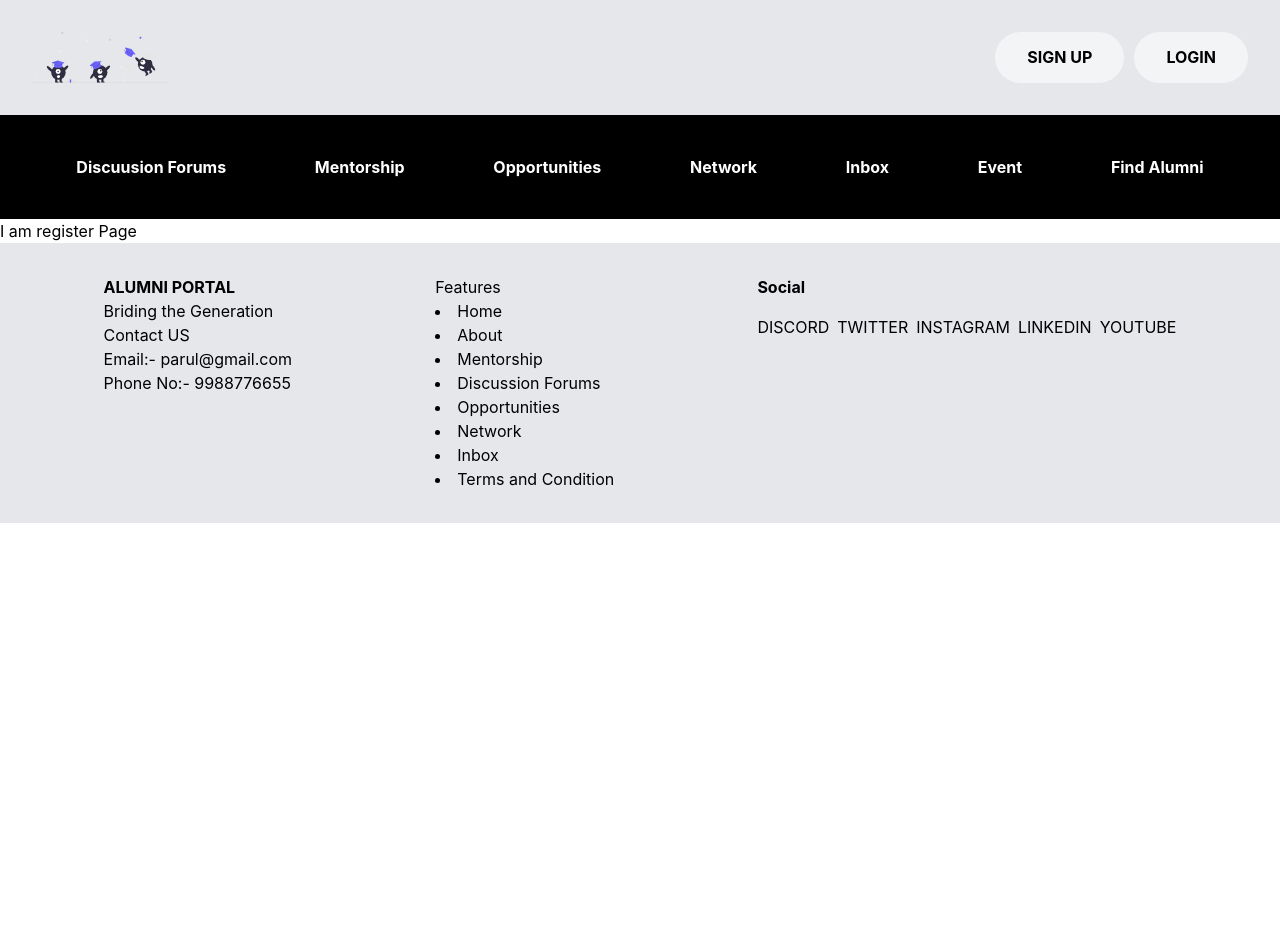
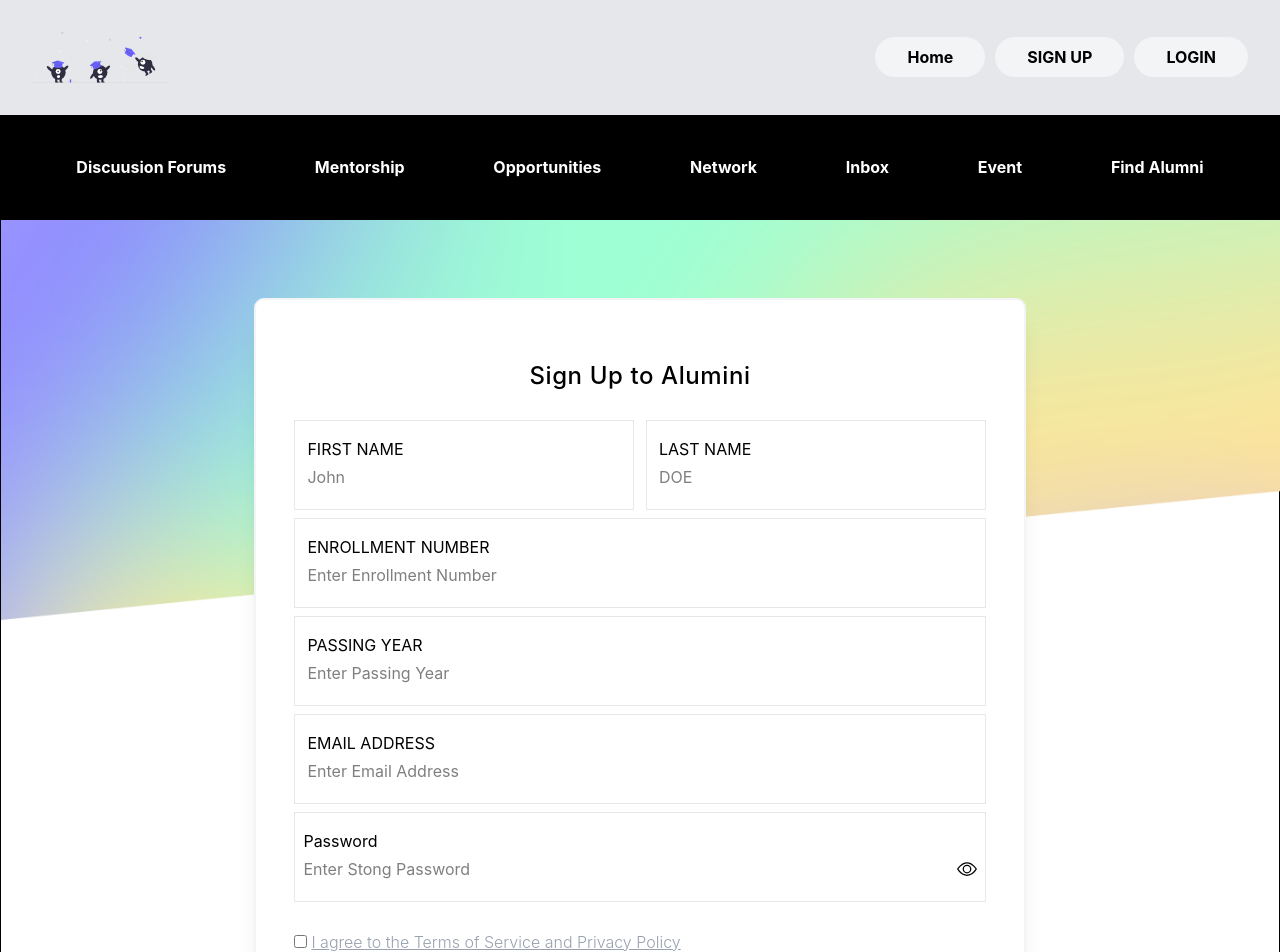
Before and after one commit to Piyush416/Final_Year_Proj, a React app in the folder frontend/: page /register in a window 1280 px wide. Shown: the top 952 px of the page. Before the commit the page ends 800 px from the top, so only its background shows below. Built offline with nearby package versions, Linux system fonts and the light colour scheme; the HTML template or start-up script is replaced by a standard one.

Commit message:
add registration page

```diff
--- a/frontend/src/Components/Footer.jsx
+++ b/frontend/src/Components/Footer.jsx
@@ -2,7 +2,7 @@ import React from 'react'
 
 const Footer = () => {
     return (
-        <div className='flex flex-row bottom-0 justify-around bg-gray-200 w-full p-8'>
+        <div className='flex flex-row relative bottom-0 justify-around bg-gray-200 w-full p-8'>
             <div>
                 <p className='font-bold'>ALUMNI PORTAL</p>
                 <p>Briding the Generation</p>
--- a/frontend/src/Components/Login.jsx
+++ b/frontend/src/Components/Login.jsx
@@ -9,7 +9,7 @@ import myimg from "./bk_img.jpg";
 
 const Login = () => {
   return (
-    <div className='flex '>
+    <div className='flex pb-20'>
 
       {/* backgorund image */}
       {/* <div className='absolute border w-full h-full max-h-xl'> */}
@@ -29,15 +29,15 @@ const Login = () => {
           <form action="">
 
             <div className='border border-gray-200 flex flex-col py-4 px-3'>
-              <label htmlFor="eamil" >EMAIL ADDRESS</label>
+              <label htmlFor="email" >EMAIL ADDRESS</label>
               <input type="email" name='email' required placeholder='johndoe@example.com' className='outline-none py-1 w-full' />
             </div>
             <div className='border border-gray-200 flex flex-col py-4 px-2'>
               <label htmlFor="password">Password</label>
               <div className='flex items-center'>
                 <input type="Password" name='email' required placeholder='Enter Stong Password ' className='outline-none py-1 w-full' />
-                <div>
-                  <BsEye />
+                <div className='hover:cursor-pointer'>
+                  <BsEye size={"20px"}/>
                 </div>
               </div>
             </div>
@@ -58,9 +58,9 @@ const Login = () => {
 
           {/* Fourth Child */}
           <div className='flex justify-center  items-center gap-5 p-5'>
-            <div className='border-1 p-1 border-gray-200 bg-gray-100'><FcGoogle size={"24px"} /></div>
-            <div className='border-1 p-1 border-gray-200 bg-gray-100'><BsApple size={"24px"} /></div>
-            <div className='border-1 p-1 border-gray-200 bg-gray-100 '><FaFacebook size={"24px"} color='blue' /></div>
+            <div className='border-1 p-1 border-gray-200 bg-gray-100 hover:cursor-pointer'><FcGoogle size={"24px"} /></div>
+            <div className='border-1 p-1 border-gray-200 bg-gray-100 hover:cursor-pointer'><BsApple size={"24px"} /></div>
+            <div className='border-1 p-1 border-gray-200 bg-gray-100 hover:cursor-pointer '><FaFacebook size={"24px"} color='blue' /></div>
           </div>
         </div>
       </div>
--- a/frontend/src/Components/Nav.jsx
+++ b/frontend/src/Components/Nav.jsx
@@ -1,50 +1,51 @@
 import React from 'react'
-import {Link} from 'react-router-dom'
+import { Link } from 'react-router-dom'
 import logo from '../assets/undraw_graduation.svg'
 
 const NavbarData = [
   {
-    "name":"Discuusion Forums"
+    "name": "Discuusion Forums"
   },
   {
-    "name":"Mentorship"
+    "name": "Mentorship"
   },
   {
-    "name":"Opportunities"
+    "name": "Opportunities"
   },
   {
-    "name":"Network"
+    "name": "Network"
   },
   {
-    "name":"Inbox"
+    "name": "Inbox"
   },
   {
-   "name":"Event"
+    "name": "Event"
   },
   {
-    "name":"Find Alumni"
+    "name": "Find Alumni"
   }
 ]
 
 const Nav = () => {
   return (
     <>
-     <div className='flex bg-gray-200 justify-between'>
+      <div className='flex bg-gray-200 justify-between items-center'>
         {/* <ul className='flex  min-w-sm justify-around'>
         <li className='p-2 border bg-gray-600 rounded hover:bg-gray-400 hover:border '><Link to="/" className='text-white hover:text-black'> Home</Link></li>
         <li className='p-2 border bg-gray-600 rounded hover:bg-gray-400 hover:border '><Link to="/login" className='text-white hover:text-black'> Login</Link></li>
         <li className='p-2 border bg-gray-600 rounded hover:bg-gray-400 hover:border '><Link to="/register" className='text-white hover:text-black'> Register</Link></li>
       </ul> */}
-      <img src={logo} width='200'  className='px-8 py-8'></img>
-      <div className='flex px-8 py-8 gap-2.5'>
-        <button className='bg-gray-100 text-black rounded-full py-2 px-8 font-bold'>SIGN UP</button>
-        <button className='bg-gray-100 text-black rounded-full py-2 px-8 font-bold'>LOGIN</button>
+        <img src={logo} width='200' className='px-8 py-8'></img>
+        <div className='flex p-8 gap-2.5 items-center '>
+          <Link to="/" className='bg-gray-100 text-black rounded-full py-2 px-8 font-bold hover:underline'>Home</Link>
+          <Link to="/register" className='bg-gray-100 text-black rounded-full py-2 px-8 font-bold hover:underline'>SIGN UP</Link>
+          <Link to="/login" className='bg-gray-100 text-black rounded-full py-2 px-8 font-bold hover:underline'>LOGIN</Link>
         </div>
       </div>
-    <div className='flex flex-row px-8 py-8 justify-around bg-black'>
+      <div className='flex flex-row px-8 py-8 justify-around bg-black '>
         {
           NavbarData.map((index) => (
-          <p className='text-white font-bold hover:bg-amber-800 rounded-full px-2 py-2'>{index.name}</p>
+            <p className='text-white font-bold hover:bg-amber-800 hover:cursor-pointer rounded-full px-2 py-2'>{index.name}</p>
           ))
         }
 
--- a/frontend/src/Components/Register.jsx
+++ b/frontend/src/Components/Register.jsx
@@ -1,9 +1,86 @@
 import React from 'react'
+import { BsEye } from "react-icons/bs";
+import { Link } from 'react-router-dom';
+import { FcGoogle } from "react-icons/fc";
+import { BsApple } from "react-icons/bs";
+import { FaFacebook } from "react-icons/fa6";
+import myimg from "./bk_img.jpg";
 
 const Register = () => {
   return (
-    <div>
-      <h1>I am register Page</h1>
+    <div className='flex pb-20 border'>
+
+      {/* backgorund image */}
+      {/* <div className='absolute border w-full h-full max-h-xl'> */}
+      {/* </div> */}
+      <img src={myimg} alt="erro" className='absolute w-full h-[50%]' />
+
+      <div className='relative w-full max-w-3xl mt-20  mx-auto py-10 flex justify-center content-center shadow-xl ring-2 ring-gray-100 bg-white rounded-lg '>
+
+        <div className='w-[90%]'>
+          {/* first child */}
+          <div className="flex flex-col text-center p-5">
+            <h1 className='font-medium tracking-wide text-2xl'>Sign Up to Alumini</h1>
+          </div>
+
+          {/* second child form */}
+          <form action="">
+
+            <div className='flex gap-3 my-2'>
+              <div className='border border-gray-200 py-4 px-3 w-full'>
+                <label htmlFor="fname" >FIRST NAME</label>
+                <input type="number" name='fname' required placeholder='John' className='outline-none py-1 w-full' />
+              </div>
+              <div className='border border-gray-200 py-4 px-3 w-full'>
+                <label htmlFor="lname" >LAST NAME</label>
+                <input type="number" name='lname' required placeholder='DOE' className='outline-none py-1 w-full' />
+              </div>
+            </div>
+            <div className='border border-gray-200 flex flex-col py-4 px-3 my-2'>
+              <label htmlFor="enrol" >ENROLLMENT NUMBER</label>
+              <input type="number" name='enrol' required placeholder='Enter Enrollment Number' className='outline-none py-1 w-full' />
+            </div>
+            <div className='border border-gray-200 flex flex-col py-4 px-3 my-2'>
+              <label htmlFor="pass_year" >PASSING YEAR</label>
+              <input type="number" name='pass_year' required placeholder='Enter Passing Year' className='outline-none py-1 w-full' />
+            </div>
+            <div className='border border-gray-200 flex flex-col py-4 px-3 my-2'>
+              <label htmlFor="email" >EMAIL ADDRESS</label>
+              <input type="number" name='email' required placeholder='Enter Email Address' className='outline-none py-1 w-full' />
+            </div>
+
+            <div className='border border-gray-200 flex flex-col py-4 px-2 my-2'>
+              <label htmlFor="password">Password</label>
+              <div className='flex items-center'>
+                <input type="Password" name='email' required placeholder='Enter Stong Password ' className='outline-none py-1 w-full' />
+                <div className='hover:cursor-pointer'>
+                  <BsEye size={"20px"} />
+                </div>
+              </div>
+            </div>
+
+
+            <div className='flex items-center justify-between py-5 '>
+              <div className='flex items-center'>
+                <input type="checkbox" />
+                <Link to="" className='ml-1 text-gray-400 font-light underline' >I agree to the Terms of Service and Privacy Policy</Link>
+              </div>
+            </div>
+
+            <input type="Submit" value="CREATE AN ACCOUNT" className='bg-black text-white p-5 text-center w-full' />
+          </form>
+
+          {/* Third Child */}
+          <span className='block text-center pt-10 pb-5 font-light'>OR</span>
+
+          {/* Fourth Child */}
+          <div className='flex justify-center  items-center gap-5 p-5'>
+            <div className='border-1 p-1 border-gray-200 bg-gray-100 hover:cursor-pointer'><FcGoogle size={"24px"} /></div>
+            <div className='border-1 p-1 border-gray-200 bg-gray-100 hover:cursor-pointer'><BsApple size={"24px"} /></div>
+            <div className='border-1 p-1 border-gray-200 bg-gray-100 hover:cursor-pointer '><FaFacebook size={"24px"} color='blue' /></div>
+          </div>
+        </div>
+      </div>
     </div>
   )
 }
```
Also changed, not shown: frontend/src/Components/Landing.jsx (+58 -58 lines), frontend/src/Components/myimg.png (deleted), 1 other file (tests, documents, lock files or other folders). Lines whose indentation alone changed are shown as unchanged.
